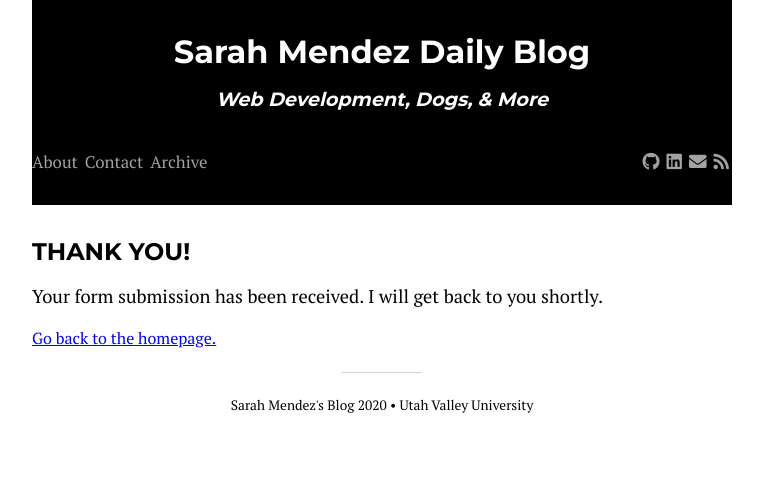
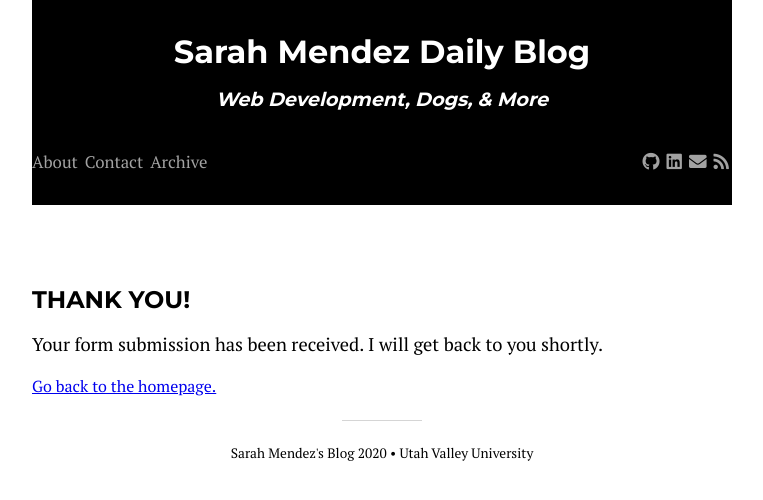
Before and after one commit to srhmendez/Blog_Website, a Jekyll site: the page built from contact-successful.md, in a window 1280 px wide. Shown: the top 500 px of the page, without its empty margins (258-1021 px from the left). Built offline with Jekyll 4.4.1, drawn with Linux system fonts in a browser that asks for light colours; nearby versions of some CDN libraries.

Commit message:
updating bottom margin of header

```diff
--- a/_sass/header.scss
+++ b/_sass/header.scss
@@ -14,7 +14,7 @@ $reddit: #ff4500;
 header{
     margin-left: auto;
     margin-right: auto;
-    margin-bottom: 2rem;
+    margin-bottom: 5rem;
     width: 100%;
     overflow: hidden;
     background-color: rgb(0, 0, 0);
```
